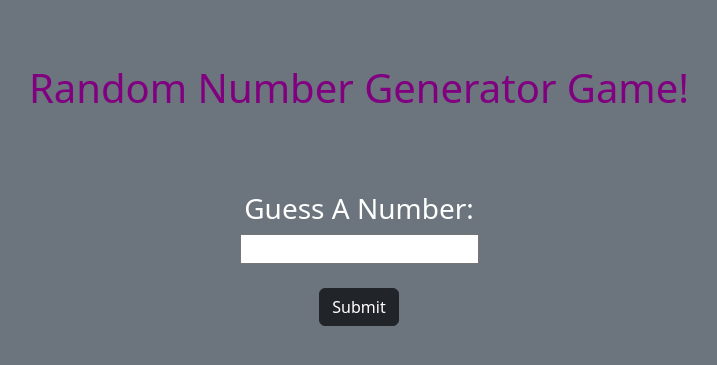
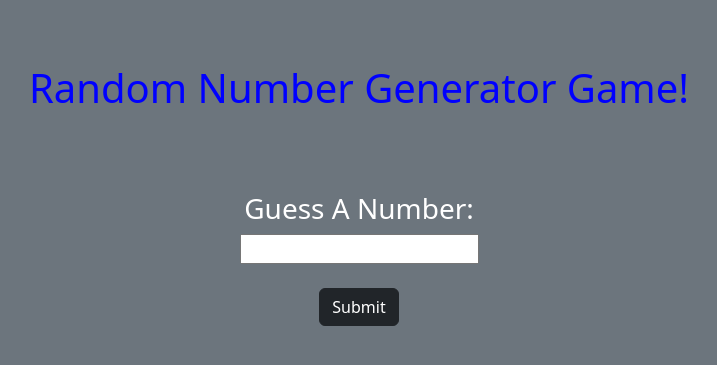
Before and after one commit to Abhishek22002/Citi-Neueda-, a Flask app: page /home in a window 1280 px wide. Shown: the top 365 px of the page, without its empty margins (281-998 px from the left). Run offline with Flask 2, Linux system fonts and the light colour scheme.

Commit message:
Color changed

```diff
--- a/templates/game.html
+++ b/templates/game.html
@@ -5,7 +5,7 @@
 </head>
 <body class="p-3 mb-2 bg-secondary text-white" style = "text-align:center">
     <br/><br/>
-    <h1 style='color:purple'>Random Number Generator Game!</h1>
+    <h1 style='color:blue'>Random Number Generator Game!</h1>
     <br/><br/><br/>
     <h3>Guess A Number:</h3>
     <form action = "{{ url_for('guess') }}" method = "POST">
```
